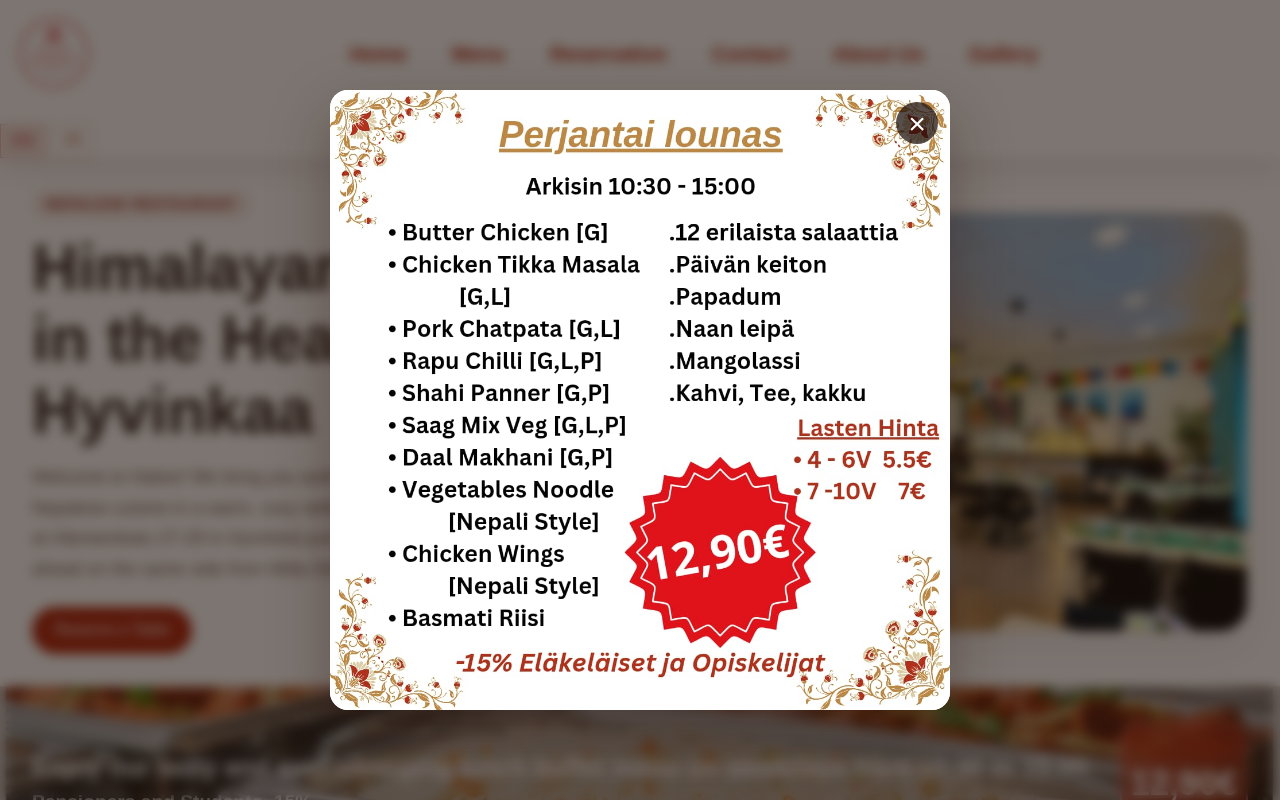
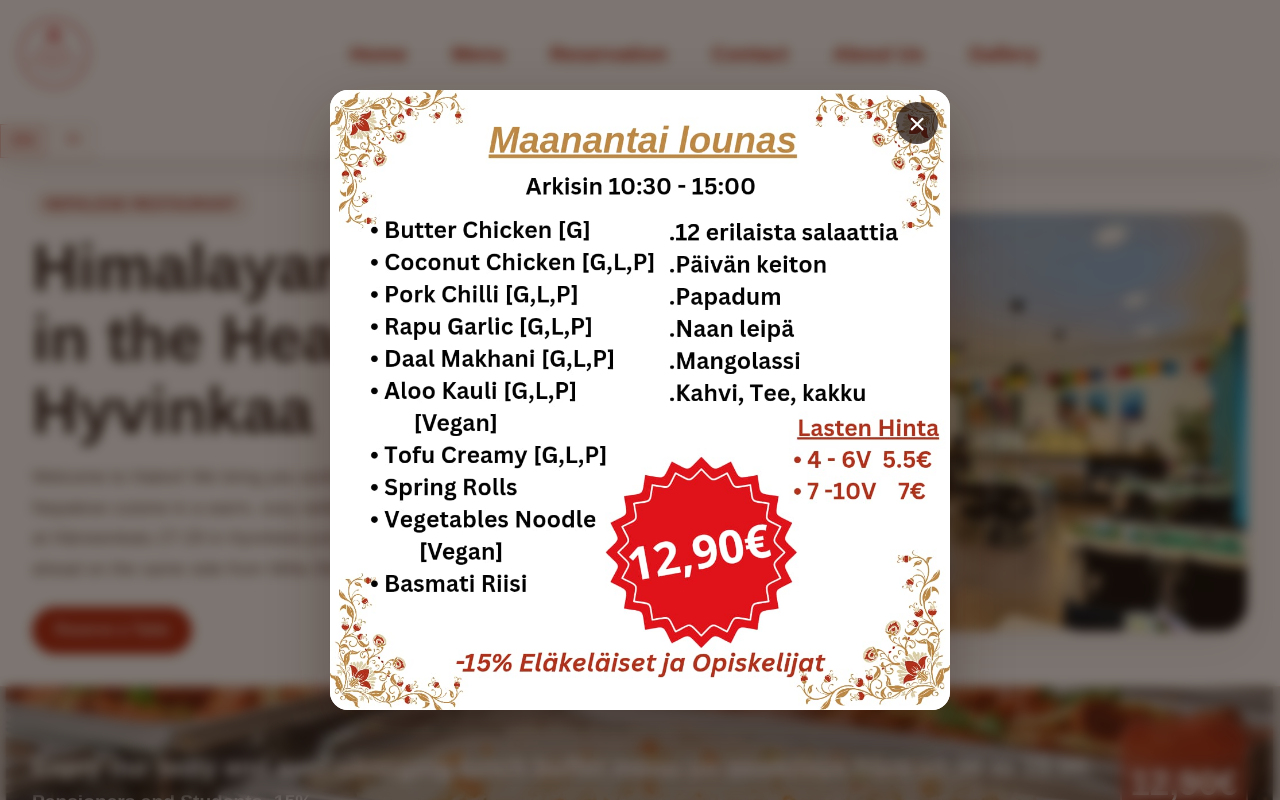
Before and after one commit to RavintolaHalesi/halesi-ravintola-website, a Next.js app: page / in a window 1280 px wide. Shown: the top 800 px of the page. Built offline with nearby package versions, Linux system fonts and the light colour scheme.

Commit message:
Update Monday lunch popup banner

```diff
--- a/app/page.js
+++ b/app/page.js
@@ -225,7 +225,7 @@ export default function HomePage() {
   return (
     <><ScrollReset />
       {showOpeningNotice ? (
-        <div className="openingNoticeOverlay" role="dialog" aria-modal="true" aria-label="Friday lunch menu notice">
+        <div className="openingNoticeOverlay" role="dialog" aria-modal="true" aria-label="Monday lunch menu notice">
           <div className="openingNoticeCard">
             <button
               type="button"
@@ -235,7 +235,7 @@ export default function HomePage() {
             >
               ×
             </button>
-            <img src="/assets/friday-lunch-popup.jpg" alt="Friday lunch menu" className="openingNoticeImage" />
+            <img src="/assets/monday-lunch-popup.jpeg" alt="Monday lunch menu" className="openingNoticeImage" />
           </div>
         </div>
       ) : null}
```
Also changed, not shown: public/assets/monday-lunch-popup.jpeg (added).
